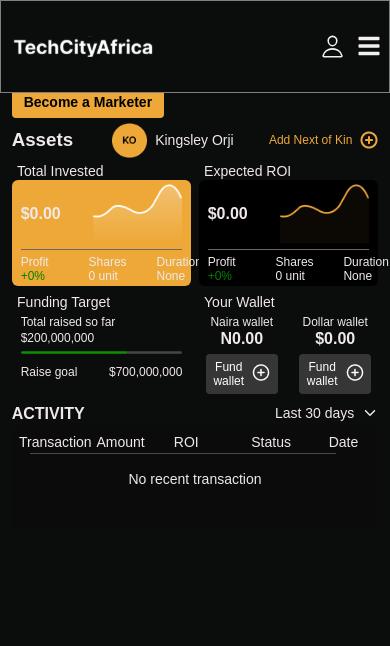
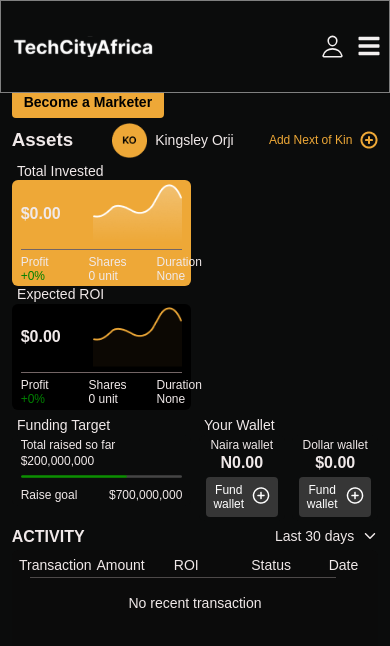
Before and after one commit to onyinyechi-okeke/TechCity, a React (Vite) app: page / in a window 390 px wide. Shown: the top 646 px of the page. Built offline with nearby package versions, Linux system fonts and the light colour scheme.

Commit message:
trying to fix width

```diff
--- a/src/Pages/Dashboards/Dashboard.css
+++ b/src/Pages/Dashboards/Dashboard.css
@@ -409,8 +409,7 @@
   }
 
   .ic-adjust {
-    display: flex;
-    justify-content: space-between;
+    display: block;
   }
 
   .ic-align3 {
```
